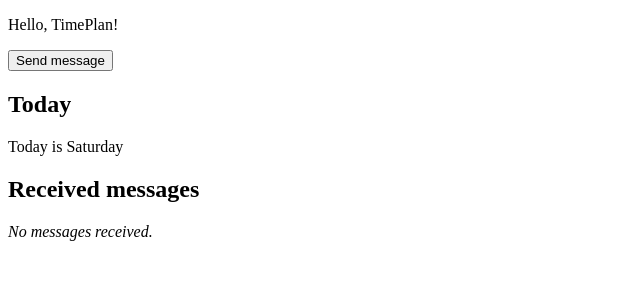
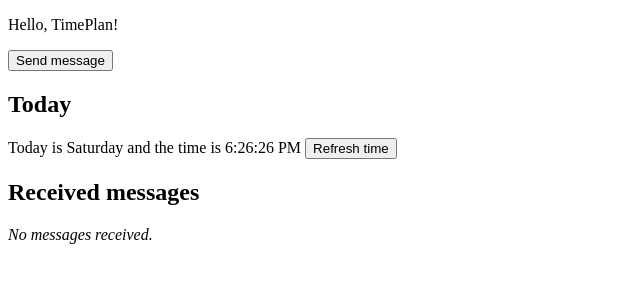
Before and after one commit to LayZeeDK/introduction-to-angular, an Angular app: page / in a window 1280 px wide. Shown: the top 300 px of the page, without its empty margins (0-640 px from the left). Built offline with nearby package versions, Linux system fonts and the light colour scheme.

Commit message:
feat: add current time

```diff
--- a/src/app/today/today.component.html
+++ b/src/app/today/today.component.html
@@ -1,7 +1,7 @@
 <!-- today.component.html -->
 <p>
   Today is
-  @switch (today.getDay()) {
+  @switch (now.getDay()) {
     @case (0) {
       Sunday
     }
@@ -27,4 +27,6 @@
       a new day
     }
   }
+  and the time is {{ now | date: "mediumTime" }}
+  <button (click)="refreshTime()">Refresh time</button>
 </p>
--- a/src/app/today/today.component.ts
+++ b/src/app/today/today.component.ts
@@ -1,12 +1,17 @@
 // today.component.ts
+import { DatePipe } from '@angular/common';
 import { Component } from '@angular/core';
 
 @Component({
   selector: 'app-today',
-  imports: [],
+  imports: [DatePipe],
   templateUrl: './today.component.html',
   styleUrl: './today.component.css',
 })
 export class TodayComponent {
-  today = new Date();
+  now = new Date();
+
+  refreshTime() {
+    this.now = new Date();
+  }
 }
```
